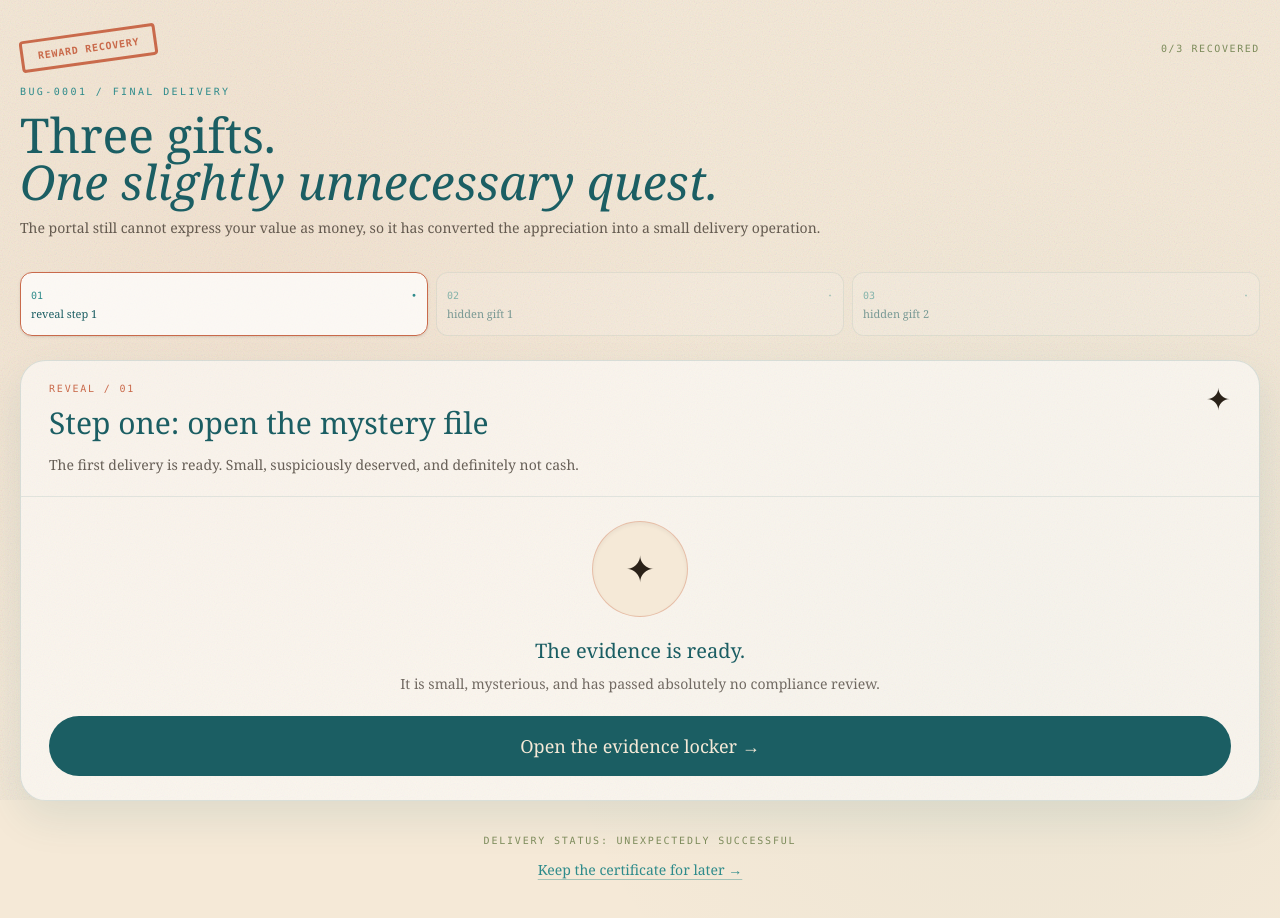
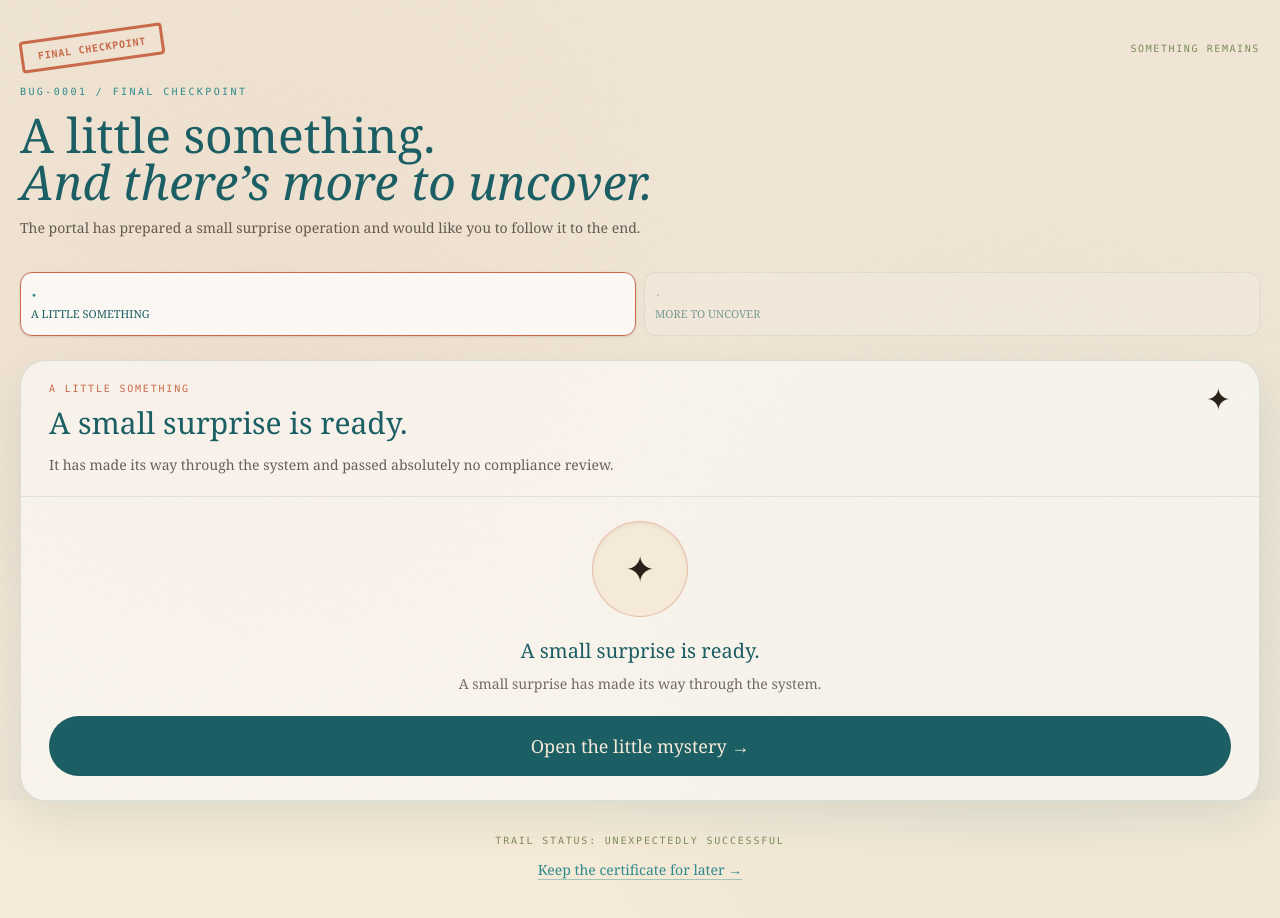
Before and after one commit to royrhayem/jessy-anniversary, a Next.js app: page /gift in a window 1280 px wide. Shown: the top 918 px of the page. Built offline with nearby package versions, Linux system fonts and the light colour scheme.

Commit message:
Make gift trail intentionally mysterious

```diff
--- a/src/app/gift/page.tsx
+++ b/src/app/gift/page.tsx
@@ -109,29 +109,29 @@ export default function Gift() {
       <div className="relative z-2 mx-auto max-w-xl px-5 py-8 pb-12">
         <header className="space-y-5">
           <div className="flex items-center justify-between gap-3">
-            <span className="stamp text-terracotta text-[10px]">REWARD RECOVERY</span>
+            <span className="stamp text-terracotta text-[10px]">FINAL CHECKPOINT</span>
             <span className="font-mono text-[10px] uppercase tracking-[0.16em] text-olive">
-              {completed.length}/3 recovered
+              {allDone ? "trail complete" : "something remains"}
             </span>
           </div>
 
           <div className="space-y-3">
             <p className="font-mono text-[10px] uppercase tracking-[0.24em] text-sea">
-              BUG-0001 / FINAL DELIVERY
+              BUG-0001 / FINAL CHECKPOINT
             </p>
             <h1 className="font-serif text-[2.35rem] leading-[0.98] text-deep sm:text-5xl">
-              Three gifts.
+              A little something.
               <br />
-              <em>One slightly unnecessary quest.</em>
+              <em>And there’s more to uncover.</em>
             </h1>
             <p className="max-w-md text-sm leading-relaxed text-ink/70">
-              The portal still cannot express your value as money, so it has
-              converted the appreciation into a small delivery operation.
+              The portal has prepared a small surprise operation and would like
+              you to follow it to the end.
             </p>
           </div>
         </header>
 
-        <nav className="mt-8 grid grid-cols-3 gap-2" aria-label="Gift delivery steps">
+        <nav className="mt-8 grid grid-cols-2 gap-2" aria-label="Surprise trail">
           {REDEMPTION_GIFTS.map((item, index) => {
             const done = completed.includes(index);
             const unlocked = index <= activeStep || done;
@@ -151,11 +151,10 @@ export default function Gift() {
                 aria-current={index === activeStep ? "step" : undefined}
               >
                 <span className="flex items-center justify-between gap-1 font-mono text-[10px] text-sea">
-                  <span>0{index + 1}</span>
-                  <span aria-hidden>{done ? "✓" : unlocked ? "•" : "·"}</span>
+                  <span aria-hidden>{done ? "✓" : index === activeStep ? "•" : "·"}</span>
                 </span>
                 <span className="mt-1 block text-[11px] leading-tight text-deep">
-                  {item.kind === "digital" ? "reveal step 1" : `hidden gift ${index}`}
+                  {item.label}
                 </span>
               </button>
             );
@@ -175,7 +174,7 @@ export default function Gift() {
                   </h2>
                 </div>
                 <span className="text-3xl" aria-hidden>
-                  {isDigital ? "✦" : activeStep === 1 ? "🧭" : "📦"}
+                  {isDigital ? "✦" : "🧭"}
                 </span>
               </div>
               <p className="mt-3 text-sm leading-relaxed text-ink/70">{gift.teaser}</p>
@@ -189,12 +188,12 @@ export default function Gift() {
                   </div>
                   <div className="space-y-2">
                     <p className="font-serif text-xl text-deep">
-                      {isDigital ? "The evidence is ready." : "A clue is waiting."}
+                      {isDigital ? "A small surprise is ready." : "The trail continues."}
                     </p>
                     <p className="mx-auto max-w-xs text-sm leading-relaxed text-ink/65">
                       {isDigital
-                        ? "It is small, mysterious, and has passed absolutely no compliance review."
-                        : "We have hidden one actual object and are calling this a logistics department."}
+                        ? "A small surprise has made its way through the system."
+                        : "The trail leads away from the screen. Follow the clue to see where it takes you."}
                     </p>
                   </div>
                   <button
@@ -202,7 +201,7 @@ export default function Gift() {
                     onClick={revealGift}
                     className="w-full rounded-full bg-deep px-6 py-4 font-serif text-lg text-sand transition-transform active:scale-[0.98]"
                   >
-                    {isDigital ? "Open the evidence locker" : "Reveal the clue"} →
+                    {isDigital ? "Open the little mystery" : "Continue the trail"} →
                   </button>
                 </div>
               ) : isDigital ? (
@@ -220,12 +219,12 @@ export default function Gift() {
               <div className="border-t border-deep/10 bg-sand/60 px-5 py-5 sm:px-7">
                 <div className="flex flex-col items-center gap-4 text-center">
                   <span className="stamp text-sea text-[11px]">
-                    {completed.includes(activeStep) ? "RECOVERED" : "READY TO CLAIM"}
+                    {completed.includes(activeStep) ? "TRAIL COMPLETE" : "READY TO CONTINUE"}
                   </span>
                   <p className="max-w-sm text-sm leading-relaxed text-ink/70">
                     {isDigital
                       ? "Scan it, save it, and schedule the most professional disappearing act of your career."
-                      : "Go get it. The site will remain here, bravely holding the fort."}
+                      : "Go see what’s waiting there. The site will remain here, bravely holding the fort."}
                   </p>
                   <button
                     type="button"
@@ -233,11 +232,11 @@ export default function Gift() {
                     className="w-full rounded-full border-2 border-deep px-6 py-3.5 font-serif text-lg text-deep transition-transform active:scale-[0.98]"
                   >
                     {activeStep === REDEMPTION_GIFTS.length - 1
-                      ? "Mark the final boss defeated"
+                      ? "I found what was waiting →"
                       : completed.includes(activeStep)
-                        ? "Open the next gift"
+                        ? "Continue →"
                         : isDigital
-                          ? "I have the voucher →"
+                          ? "I’m ready for what’s next →"
                           : "I found it →"}
                   </button>
                 </div>
@@ -250,7 +249,7 @@ export default function Gift() {
 
         <footer className="mt-8 flex flex-col items-center gap-3 text-center">
           <p className="font-mono text-[10px] uppercase tracking-[0.18em] text-olive">
-            delivery status: unexpectedly successful
+            trail status: unexpectedly successful
           </p>
           <Link href="/keepsake" className="text-sm text-sea underline decoration-sea/40 underline-offset-4">
             Keep the certificate for later →
@@ -276,11 +275,11 @@ function DigitalGift({ voucherUrl }: { voucherUrl: string }) {
           scan to unlock: spa mode
         </p>
         <h3 className="font-serif text-2xl leading-tight text-deep">
-          You have been cleared for one guilt-free reset.
+          You have been cleared for a guilt-free reset.
         </h3>
         <p className="text-sm leading-relaxed text-ink/70">
           Ask a teammate&apos;s phone to scan this screen. Yes, the voucher has a
-          two-device dependency. It was tested in production.
+          delightfully unnecessary device dependency. It was tested in production.
         </p>
         {voucherUrl ? (
           <a
@@ -352,14 +351,14 @@ function Completion() {
         🫧
       </div>
       <p className="mt-5 font-mono text-[10px] uppercase tracking-[0.2em] text-sea">
-        all gifts recovered
+        everything accounted for
       </p>
       <h2 className="mt-2 font-serif text-3xl leading-tight text-deep">
         Case closed. Appreciation delivered.
       </h2>
       <p className="mx-auto mt-4 max-w-sm text-sm leading-relaxed text-ink/70">
-        One digital reset, two physical side quests, and absolutely no monetary
-        value whatsoever. A perfect RewardHub™ outcome.
+        You followed the trail, found what was waiting, and somehow survived the
+        final checkpoint. A perfect RewardHub™ outcome.
       </p>
       <Link
         href="/keepsake"
--- a/src/content.ts
+++ b/src/content.ts
@@ -11,7 +11,7 @@
 export type GiftKind = "digital" | "physical";
 
 export interface RedemptionGift {
-  key: "spa" | "physical-one" | "physical-two";
+  key: "spa" | "physical";
   kind: GiftKind;
   label: string;
   title: string;
@@ -52,33 +52,24 @@ export const CONFIG = {
   spaVoucherUrl: "/spa-voucher.pdf" as string | null,
 } as const;
 
-/** Copy and hiding places for the three-part ending. Update these on the day. */
+/** Copy and hiding place for the two-step ending. Update these on the day. */
 export const REDEMPTION_GIFTS = [
   {
     key: "spa",
     kind: "digital",
-    label: "REVEAL / 01",
-    title: "Step one: open the mystery file",
-    teaser: "The first delivery is ready. Small, suspiciously deserved, and definitely not cash.",
-    clue: "Scan the evidence. Then book an afternoon where nobody can find you.",
+    label: "A LITTLE SOMETHING",
+    title: "A small surprise is ready.",
+    teaser: "It has made its way through the system and passed absolutely no compliance review.",
+    clue: "Open what is waiting, then make a little time for yourself.",
   },
   {
-    key: "physical-one",
+    key: "physical",
     kind: "physical",
-    label: "PHYSICAL / 02",
-    title: "The one that refused to be an app",
-    teaser: "A real object, hidden in the real world. Extremely inconvenient.",
-    clue: "Where the things you make begin.",
-    location: "The kitchen — top shelf, behind the mugs.",
-  },
-  {
-    key: "physical-two",
-    kind: "physical",
-    label: "PHYSICAL / 03",
-    title: "The final boss of appreciation",
-    teaser: "One last side quest. Please leave the screen to collect it.",
-    clue: "Where abandoned cables, big ideas, and suspiciously nice things gather.",
-    location: "TODO: set the hiding place for physical gift #2.",
+    label: "MORE TO UNCOVER",
+    title: "The trail continues.",
+    teaser: "This part leads away from the screen. Follow the clue and see where it takes you.",
+    clue: "Where it all started.",
+    location: "Jessy's old office, the old devices QA room.",
   },
 ] as const satisfies readonly RedemptionGift[];
 
```
Also changed, not shown: 2 other files (tests, documents, lock files or other folders).
